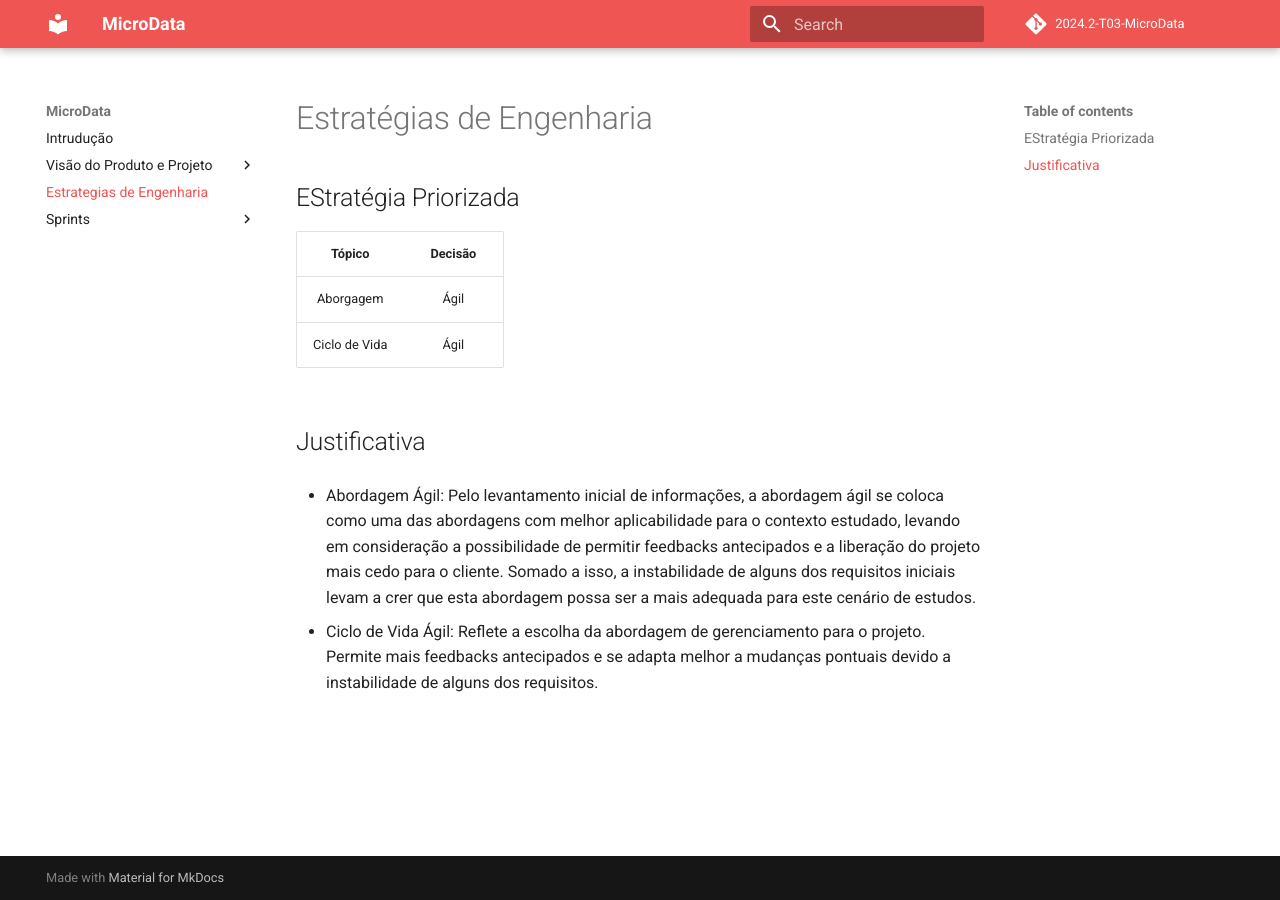
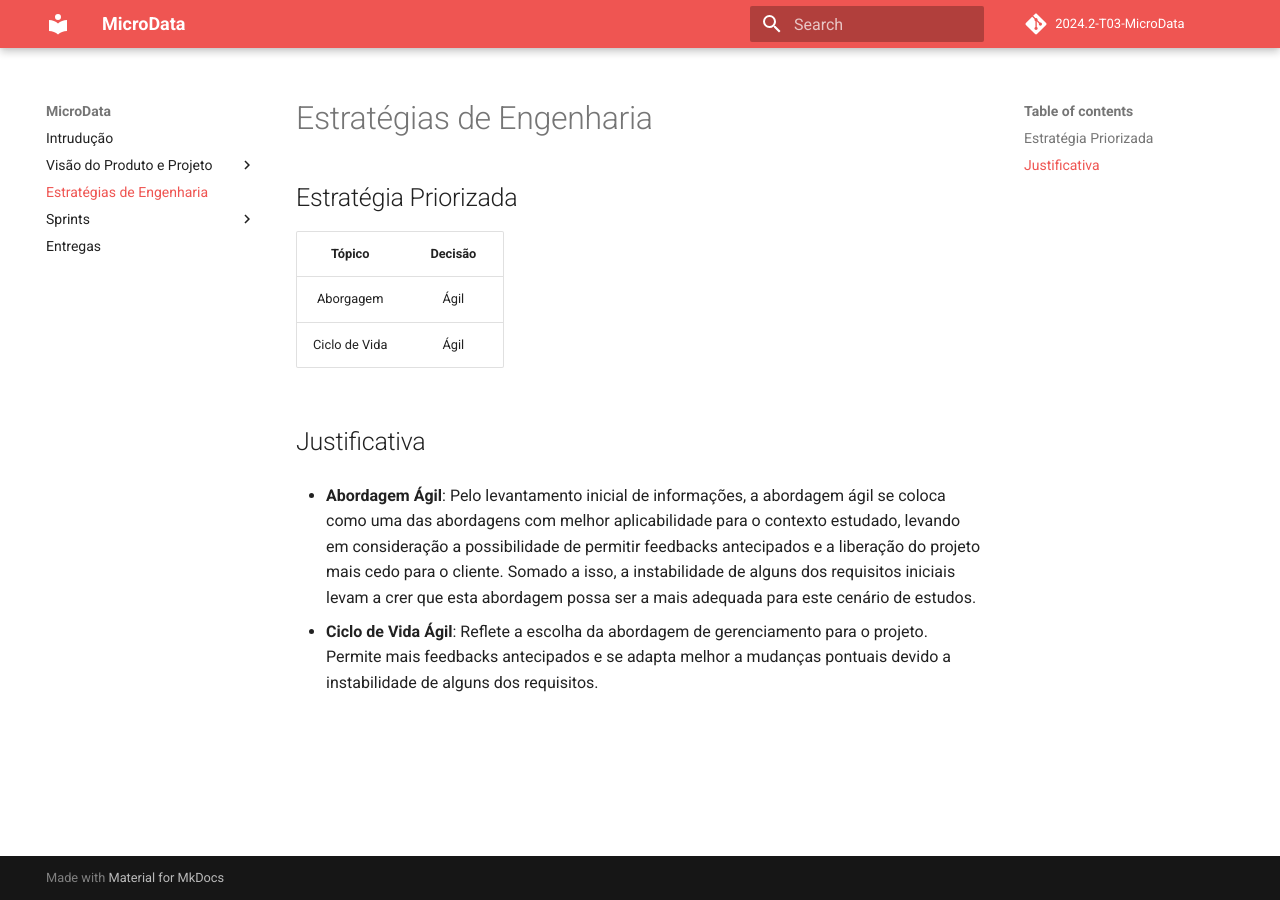
Before and after one commit to storch7/2024.2-T03-MicroData, an MkDocs documentation site: the page built from docs/estrategias_de_engenharia/estrategias.md, in a window 1280 px wide. Built offline with MkDocs 1.6.1 and Material for MkDocs 9.7.7, drawn with Linux system fonts in a browser that asks for light colours; comment, search, counter and statistics services are not loaded.

Commit message:
Inserção do vídeo de entrega e correção de ortografia

```diff
--- a/docs/estrategias_de_engenharia/estrategias.md
+++ b/docs/estrategias_de_engenharia/estrategias.md
@@ -1,6 +1,6 @@
 # Estratégias de Engenharia
 
-## EStratégia Priorizada
+## Estratégia Priorizada
 
 | Tópico | Decisão |
 | :----: |  :----: |
@@ -9,6 +9,6 @@
 
 ## Justificativa
 
-- Abordagem Ágil: Pelo levantamento inicial de informações, a abordagem ágil se coloca como uma das abordagens com melhor aplicabilidade para o contexto estudado, levando em consideração a possibilidade de permitir feedbacks antecipados e a liberação do projeto mais cedo para o cliente. Somado a isso, a instabilidade de alguns dos requisitos iniciais levam a crer que esta abordagem possa ser a mais adequada para este cenário de estudos.
+- **Abordagem Ágil**: Pelo levantamento inicial de informações, a abordagem ágil se coloca como uma das abordagens com melhor aplicabilidade para o contexto estudado, levando em consideração a possibilidade de permitir feedbacks antecipados e a liberação do projeto mais cedo para o cliente. Somado a isso, a instabilidade de alguns dos requisitos iniciais levam a crer que esta abordagem possa ser a mais adequada para este cenário de estudos.
 
-- Ciclo de Vida Ágil: Reflete a escolha da abordagem de gerenciamento para o projeto. Permite mais feedbacks antecipados e se adapta melhor a mudanças pontuais devido a instabilidade de alguns dos requisitos.
+- **Ciclo de Vida Ágil**: Reflete a escolha da abordagem de gerenciamento para o projeto. Permite mais feedbacks antecipados e se adapta melhor a mudanças pontuais devido a instabilidade de alguns dos requisitos.
--- a/mkdocs.yml
+++ b/mkdocs.yml
@@ -12,6 +12,7 @@
   - Intrudução: index.md
   - Visão do Produto e Projeto:
     - Visão do Produto: visao_produto_projeto/visao_do_produto.md
-  - Estrategias de Engenharia: estrategias_de_engenharia/estrategias.md
+  - Estratégias de Engenharia: estrategias_de_engenharia/estrategias.md
   - Sprints:
     - Sprint 0: sprints/sprint0/reuniao.md
+  - Entregas: entregas/entregas.md
```
Also changed, not shown: docs/entregas/entregas.md (added, +5 -0 lines).
